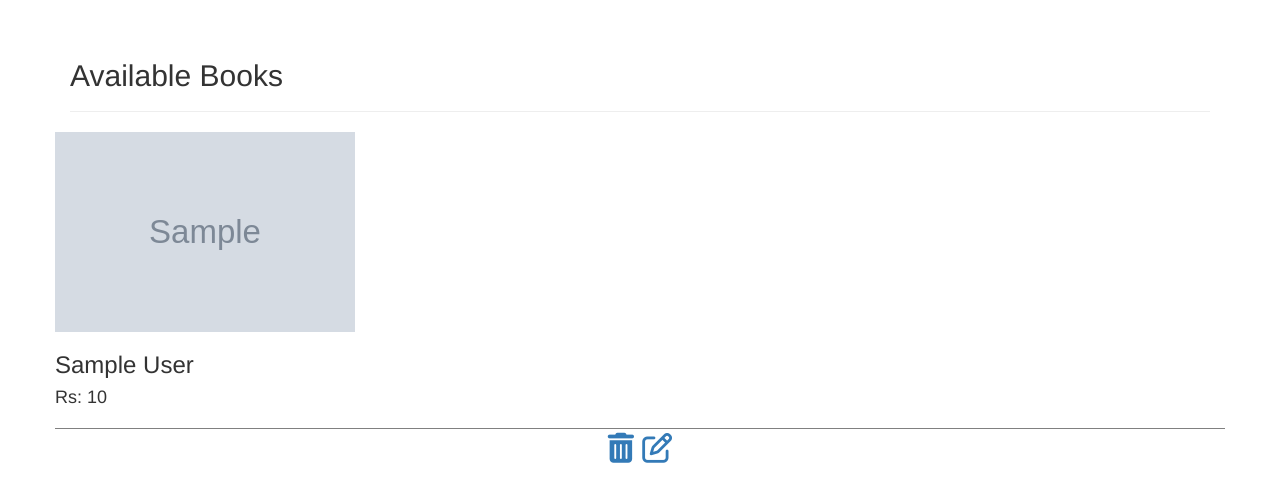
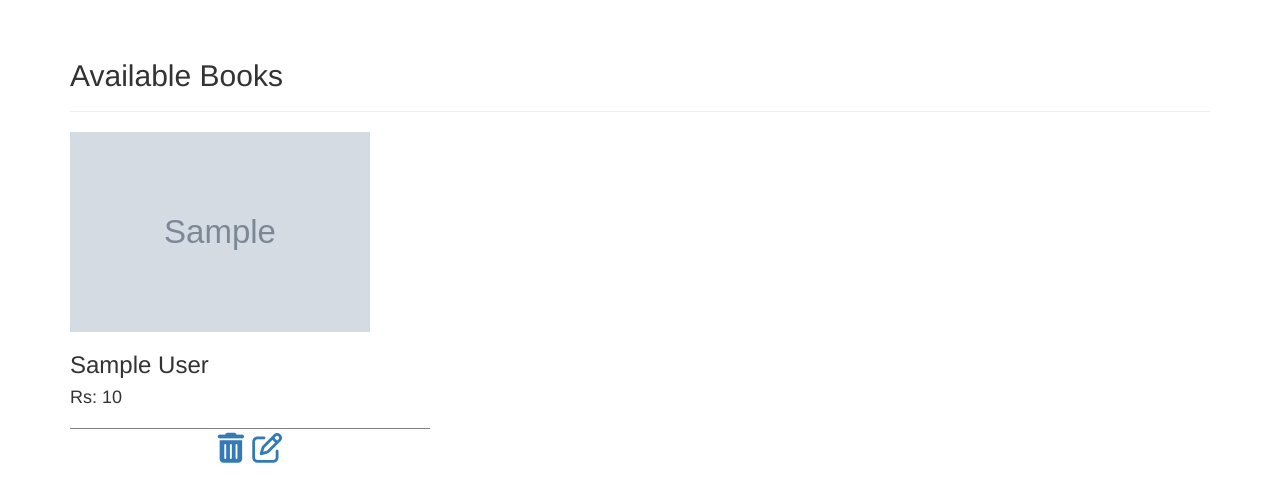
Before and after one commit to ekshams/my_libra, a Django app: page /library/ in a window 1280 px wide. Shown: the part 51-553 px from the top of the page. Run offline with Django 3.2, Linux system fonts and the light colour scheme; a user stored in the database is signed in; tables that the repository leaves empty hold one stand-in row (values such as "Sample post"); grey boxes marked "Sample" are stand-in pictures; some libraries are stand-ins or nearby versions.

Commit message:
setting changed

```diff
--- a/templates/index.html
+++ b/templates/index.html
@@ -7,7 +7,7 @@
 {% block body %}
     <div class="row">
     {% for book in books %}
-        <div class="img">
+        <div class="col-lg-4 img">
             <a target="_blank" href="forest.jpg">
                 <img src="{{ book.book_image.url }}" width="300" height="200">
             </a>
```
